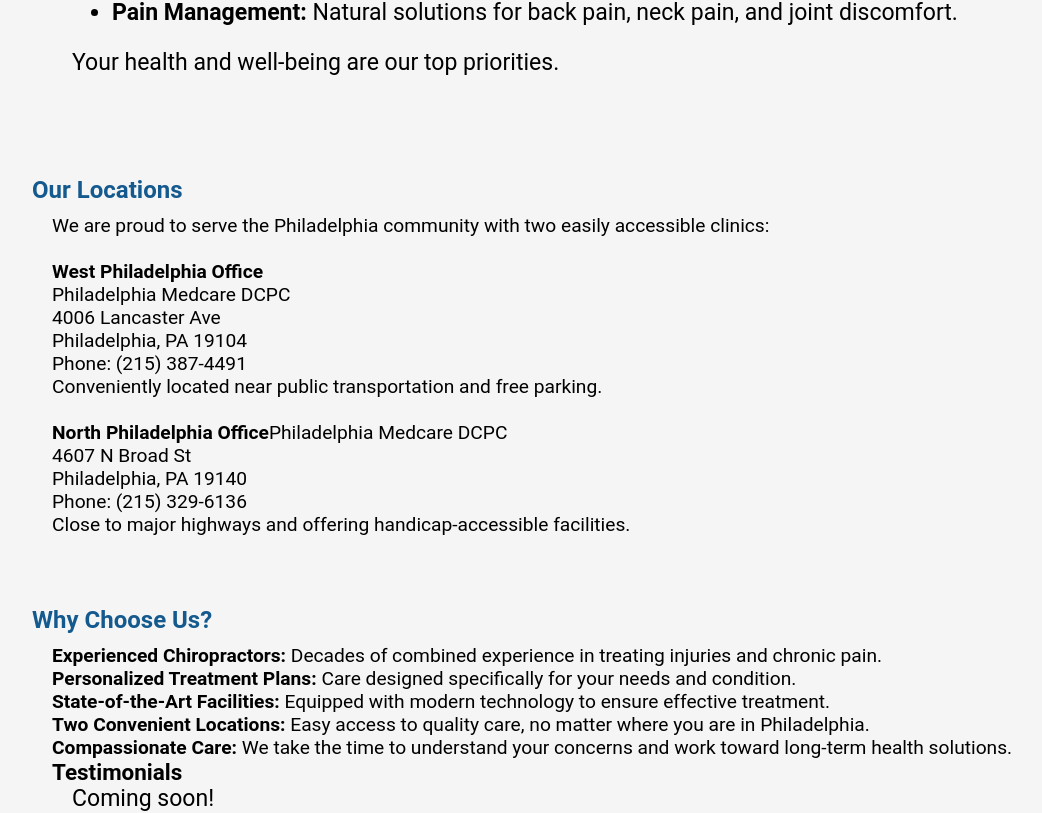
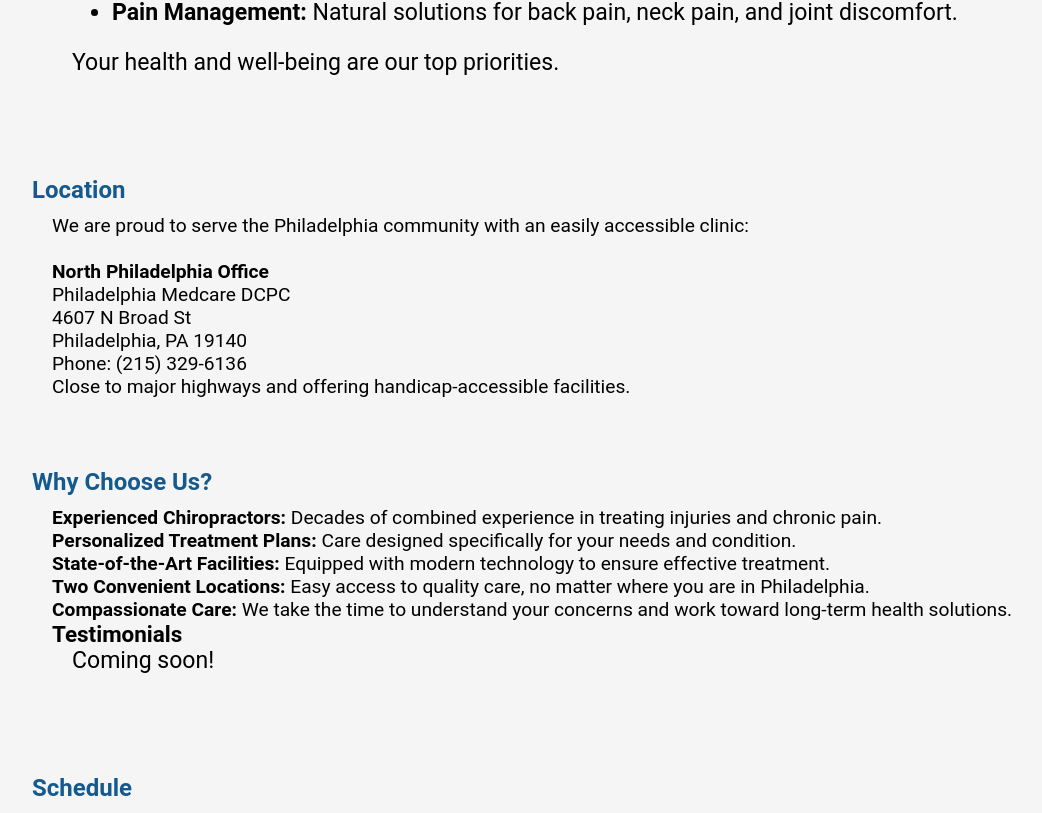
Before and after one commit to jillianfusco/Philadelphia-Medcare-React, a React (Create React App) app: page / in a window 1280 px wide. Shown: the part 1050-1863 px from the top of the page, without its empty margins (48-1090 px from the left). Built offline with nearby package versions, Linux system fonts and the light colour scheme.

Commit message:
changed our locations to location and removed lancaster office

```diff
--- a/src/App.js
+++ b/src/App.js
@@ -4,7 +4,7 @@ import Navbar from './components/Navbar';
 import Profile from './components/Profile';
 import Aboutus from './components/AboutUs';
 import OurServices from './components/OurServices';
-import OurLocations from './components/OurLocations';
+import Location from './components/Location';
 import ChooseUs from './components/ChooseUs';
 import Schedule from './components/Schedule';
 import Contact from './components/Contact';
@@ -16,7 +16,7 @@ function App() {
       <Profile />
       <Aboutus />
       <OurServices />
-      <OurLocations />
+      <Location />
       <ChooseUs />
       <Schedule />
       <Contact />
--- /dev/null
+++ b/src/components/Location.js
@@ -0,0 +1,18 @@
+import React from "react";
+
+export default function Location() {
+    return (
+        <section id="location">
+            <h1>Location</h1>
+            <p>We are proud to serve the Philadelphia community with an easily accessible clinic: <br /><br />
+
+                <span className="bold">North Philadelphia Office</span><br />
+                Philadelphia Medcare DCPC <br />
+                4607 N Broad St <br />
+                Philadelphia, PA 19140 <br />
+                Phone: (215) 329-6136 <br />
+                Close to major highways and offering handicap-accessible facilities.
+            </p>
+        </section>
+    );
+}
--- a/src/components/Navbar.js
+++ b/src/components/Navbar.js
@@ -18,7 +18,7 @@ export default function Navbar() {
             <ul className="nav-links">
                 <li><a href="#about-us">About Us</a></li>
                 <li><a href="#our-services">Services</a></li>
-                <li><a href="#our-locations">Locations</a></li>
+                <li><a href="#location">Location</a></li>
                 <li><a href="#choose-us">Choose Us</a></li>
                 <li><a href="#schedule">Schedule</a></li>
                 <li><a href="#contact">Contact</a></li>
@@ -38,7 +38,7 @@ export default function Navbar() {
             <ul>
               <li><a href="#about-us" onClick={toggleMenu}>About Us</a></li>
               <li><a href="#our-services" onClick={toggleMenu}>Services</a></li>
-              <li><a href="#our-locations" onClick={toggleMenu}>Locations</a></li>
+              <li><a href="#location" onClick={toggleMenu}>Location</a></li>
               <li><a href="#choose-us" onClick={toggleMenu}>Choose Us</a></li>
               <li><a href="#schedule" onClick={toggleMenu}>Schedule</a></li>
               <li><a href="#contact" onClick={toggleMenu}>Contact</a></li>
--- a/src/components/OurLocations.js
+++ /dev/null
@@ -1,23 +0,0 @@
-import React from "react";
-
-export default function OurLocations() {
-    return (
-        <section id="our-locations">
-            <h1>Our Locations</h1>
-            <p>We are proud to serve the Philadelphia community with two easily accessible clinics: <br /><br />
-                <span className="bold">West Philadelphia Office</span><br />
-                Philadelphia Medcare DCPC <br />
-                4006 Lancaster Ave <br />
-                Philadelphia, PA 19104 <br />
-                Phone: (215) 387-4491 <br />
-                Conveniently located near public transportation and free parking. <br /><br />
-                <span className="bold">North Philadelphia Office</span>
-                Philadelphia Medcare DCPC <br />
-                4607 N Broad St <br />
-                Philadelphia, PA 19140 <br />
-                Phone: (215) 329-6136 <br />
-                Close to major highways and offering handicap-accessible facilities.
-            </p>
-        </section>
-    );
-}
```
